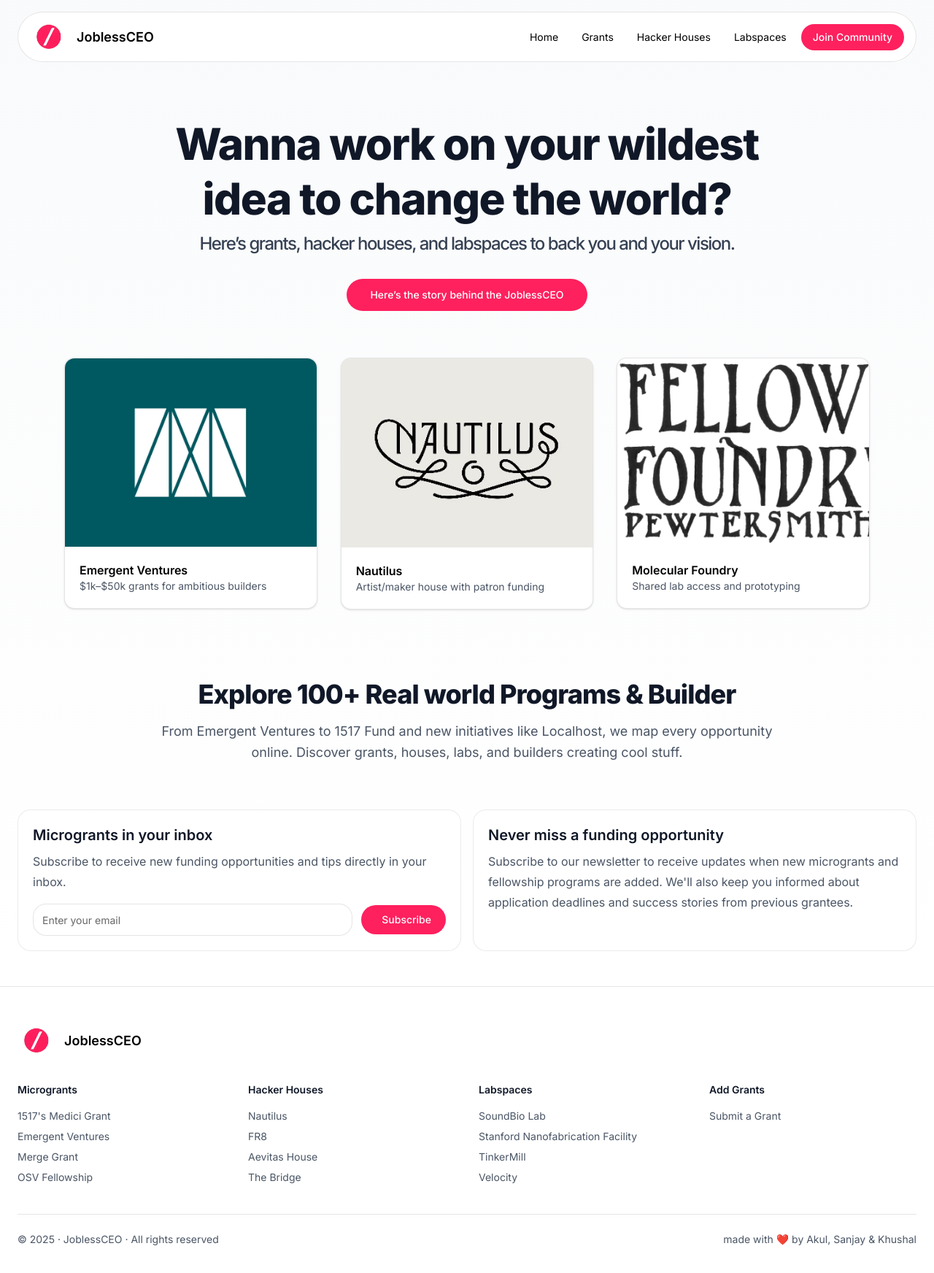
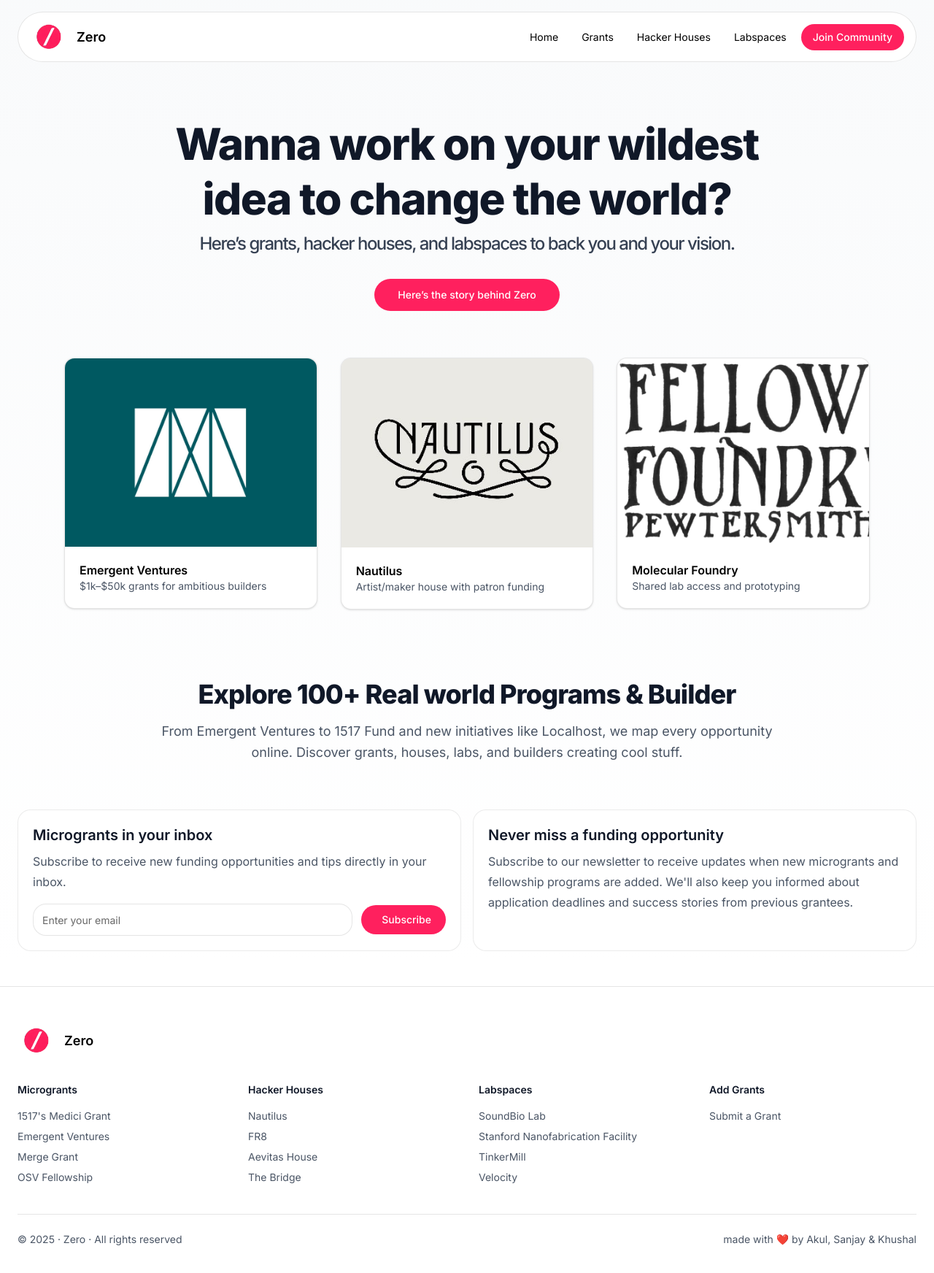
Before and after one commit to sanjaydotpro/Grants-by-JoblessCEO, a Next.js app: page / in a window 1280 px wide. Shown: the top 1744 px of the page at 73% size. Built offline with nearby package versions, Linux system fonts and the light colour scheme.

Commit message:
Brand rename to Zero; home button links to X; fix Next 15 page props; build validation

```diff
--- a/src/app/labspaces/[slug]/page.tsx
+++ b/src/app/labspaces/[slug]/page.tsx
@@ -22,7 +22,7 @@
 
 export const revalidate = 3600;
 
-export default async function LabspaceDetailPage({ params }: { params: { slug: string } }) {
+export default async function LabspaceDetailPage({ params }: any) {
   const url = "https://docs.google.com/spreadsheets/d/1mK5h3-TOgt6wL2Wx-Tf3nkL7F_EpJSfhcUjTlT647jQ/export?format=csv";
   const res = await fetch(url, { next: { revalidate } });
   const text = await res.text();
--- a/src/app/layout.tsx
+++ b/src/app/layout.tsx
@@ -13,7 +13,7 @@
 const inter = Inter({ subsets: ["latin"], display: "swap", variable: "--font-inter" });
 
 export const metadata: Metadata = {
-  title: "JoblessCEO",
+  title: "Zero",
   description: "Discover and manage grants with ease",
   icons: {
     icon: [
@@ -39,7 +39,7 @@
                 <div className="relative rounded-xl p-2 bg-transparent">
                   <Image src={favicon} alt="Logo" width={36} height={36} className="rounded" />
                 </div>
-                <span className="text-base md:text-lg font-semibold text-black">JoblessCEO</span>
+                <span className="text-base md:text-lg font-semibold text-black">Zero</span>
               </Link>
               <div className="hidden md:flex items-center gap-2">
                 <Link href="/" className="text-sm text-black hover:text-black px-3 py-1.5 rounded-full">
@@ -96,7 +96,7 @@
               <div className="relative rounded-xl p-2 bg-transparent">
                 <Image src={favicon} alt="Logo" width={36} height={36} className="rounded" />
               </div>
-              <span className="text-base md:text-lg font-semibold text-black">JoblessCEO</span>
+              <span className="text-base md:text-lg font-semibold text-black">Zero</span>
             </div>
             <div className="grid grid-cols-2 md:grid-cols-4 gap-8">
               <div>
@@ -134,7 +134,7 @@
               </div>
             </div>
             <div className="border-t border-black/10 mt-10 pt-6 flex items-center justify-between">
-              <div className="text-gray-600 text-sm">© 2025 · JoblessCEO · All rights reserved</div>
+              <div className="text-gray-600 text-sm">© 2025 · Zero · All rights reserved</div>
               <div className="text-gray-600 text-sm">made with ❤️ by Akul, Sanjay & Khushal</div>
             </div>
           </div>
--- a/src/app/page.tsx
+++ b/src/app/page.tsx
@@ -22,12 +22,12 @@
           <span className="mt-2 block text-lg md:text-2xl text-gray-700 font-medium">Here’s grants, hacker houses, and labspaces to back you and your vision.</span>
         </h1>
         <div className="mt-8 flex items-center justify-center">
-          <Link href="/dashboard" className="inline-flex">
+          <Link href="https://x.com/khushal_davesar/status/1994399333433888913" target="_blank" rel="noopener noreferrer" className="inline-flex">
             <Button
               variant="link"
               className="rounded-full h-11 px-8 bg-[#ff205e] text-white hover:bg-[#ff205e]/90 no-underline hover:no-underline"
             >
-              Here’s the story behind the JoblessCEO
+              Here’s the story behind Zero
             </Button>
           </Link>
         </div>
```
